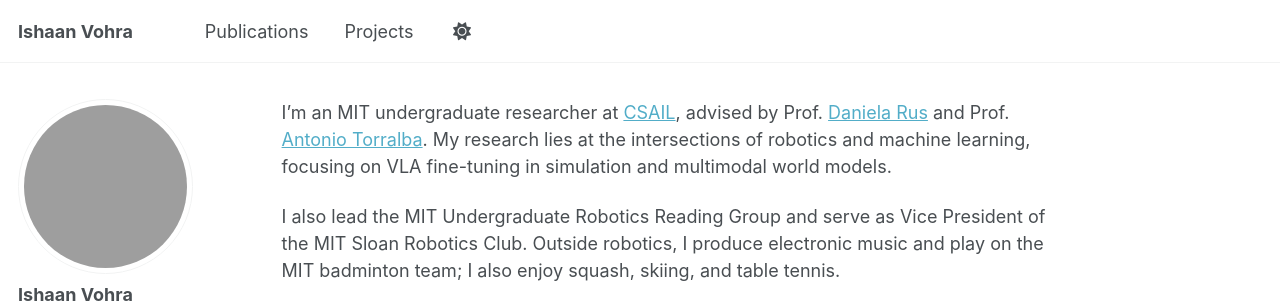
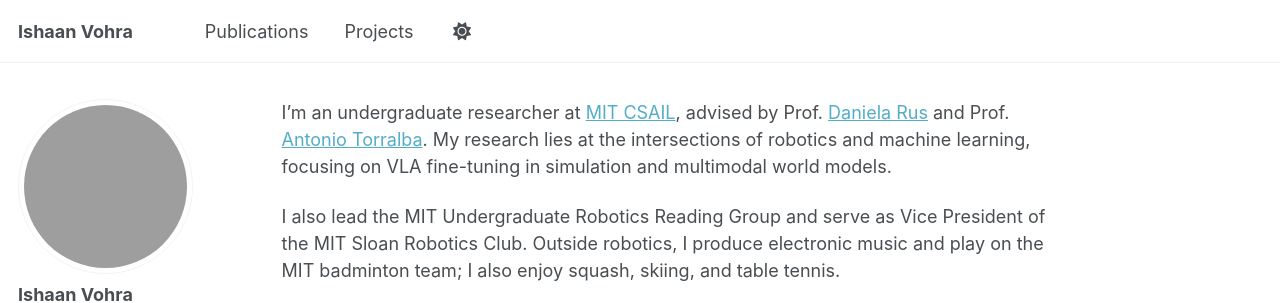
Before and after one commit to Ishaan-vohra/Ishaan-vohra.github.io, a Jekyll site: the page built from _pages/about.md, in a window 1280 px wide and 900 px high. Shown: the top 303 px of the window. Built offline with Jekyll 4.4.1, drawn with Linux system fonts in a browser that asks for light colours; some web fonts are replaced; a script that is not in the unit is left out.

```diff
--- a/_pages/about.md
+++ b/_pages/about.md
@@ -7,7 +7,7 @@ redirect_from:
   - /about.html
 ---
 
-I'm an MIT undergraduate researcher at [CSAIL](https://www.csail.mit.edu/), advised by Prof. [Daniela Rus](https://danielarus.csail.mit.edu/) and Prof. [Antonio Torralba](https://groups.csail.mit.edu/vision/torralbalab/). My research lies at the intersections of robotics and machine learning, focusing on VLA fine-tuning in simulation and multimodal world models.
+I'm an undergraduate researcher at [MIT CSAIL](https://www.csail.mit.edu/), advised by Prof. [Daniela Rus](https://danielarus.csail.mit.edu/) and Prof. [Antonio Torralba](https://groups.csail.mit.edu/vision/torralbalab/). My research lies at the intersections of robotics and machine learning, focusing on VLA fine-tuning in simulation and multimodal world models.
 
 I also lead the MIT Undergraduate Robotics Reading Group and serve as Vice President of the MIT Sloan Robotics Club. Outside robotics, I produce electronic music and play on the MIT badminton team; I also enjoy squash, skiing, and table tennis.
 
```
